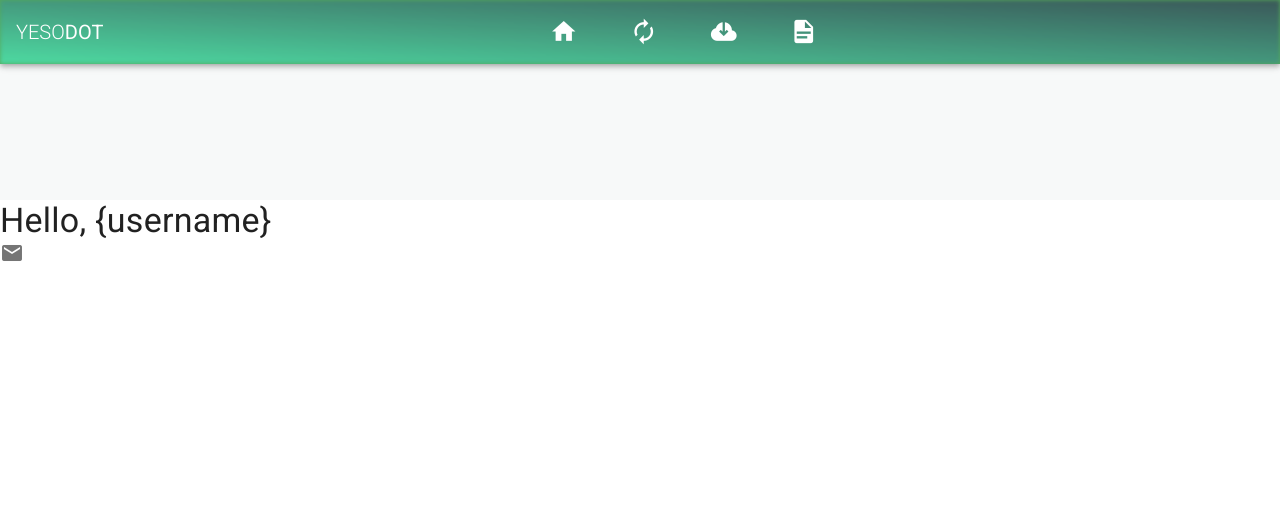
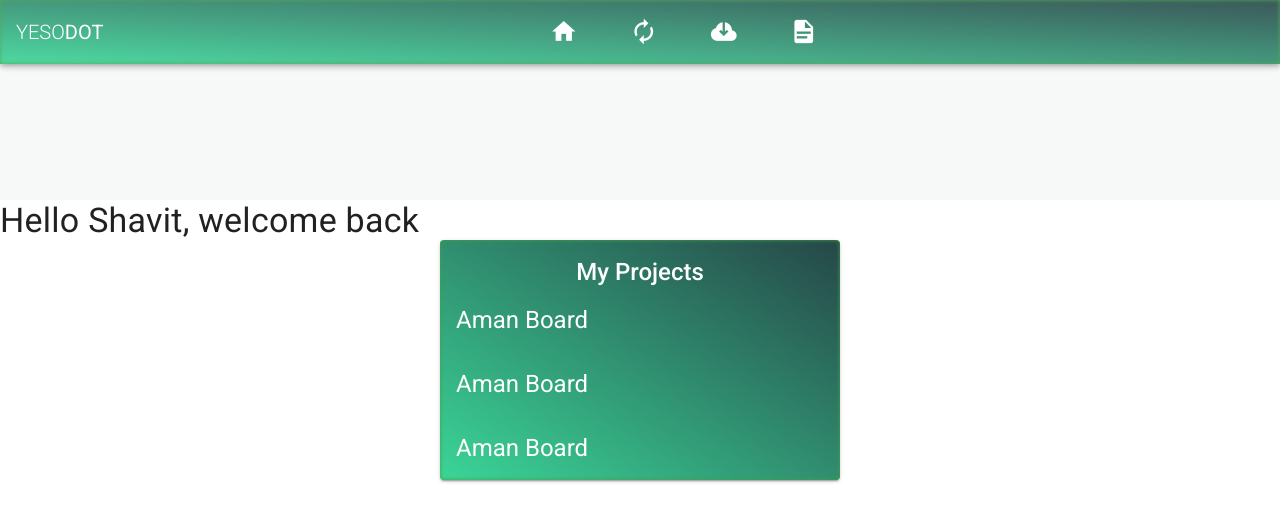
Before and after one commit to Irish-Cream-Team/albaino-client, a Vue app: page / in a window 1280 px wide. Shown: the top 522 px of the page. Built offline with nearby package versions, Linux system fonts and the light colour scheme.

Commit message:
style: added some changes.

```diff
--- a/src/components/Navbar.vue
+++ b/src/components/Navbar.vue
@@ -8,7 +8,6 @@
         >
         </v-img>
       </template>
-
       <v-toolbar-title class="text-uppercase white--text">
         <span class="font-weight-light">Yeso</span>
         <span>Dot</span>
--- a/src/views/Home.vue
+++ b/src/views/Home.vue
@@ -1,13 +1,36 @@
 <template>
   <div class="home">
-    <h1 class="display-1">Hello, {username}</h1>
-    <v-icon>mdi-email</v-icon>
+    <h1 class="display-1">Hello Shavit, welcome back</h1>
+    <v-card class="mx-auto" color="#43a047" dark max-width="400">
+      <v-img gradient="to top right, rgba(55,236,186,.7), rgba(25,32,72,.7)">
+        <v-card-title class="justify-center">
+          <span class="headline font-weight-medium">My Projects</span>
+        </v-card-title>
+
+        <v-card-text class="headline font-weight-small">
+        <v-hover>
+          Aman Board
+        </v-hover>
+        </v-card-text>
+
+        <v-card-text class="headline font-weight-small">
+          Aman Board
+        </v-card-text>
+
+        <v-card-text class="headline font-weight-small">
+          Aman Board
+        </v-card-text>
+      </v-img>
+    </v-card>
   </div>
 </template>
 
 <script>
-
 export default {
-
-}
+  data() {
+    return {
+      hover: false,
+    };
+  },
+};
 </script>
```
Also changed, not shown: public/main.css (indentation only).
